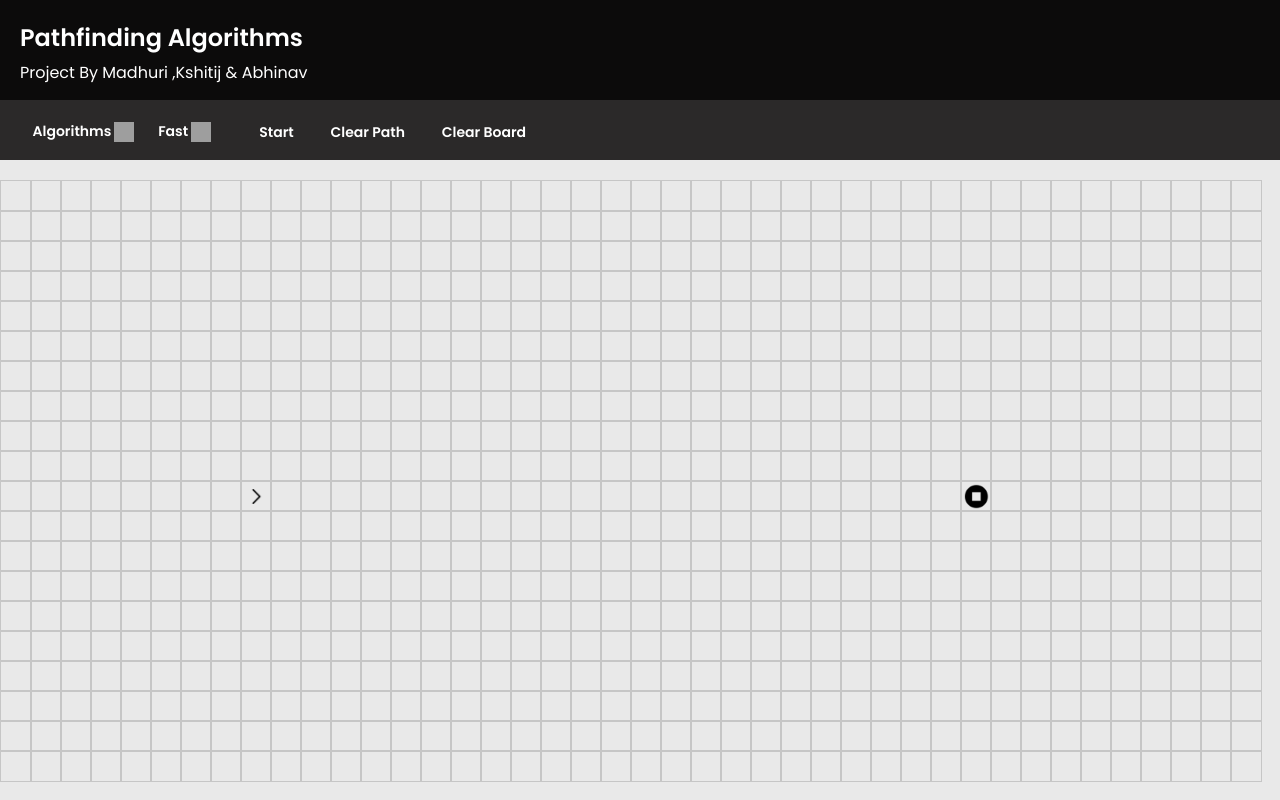
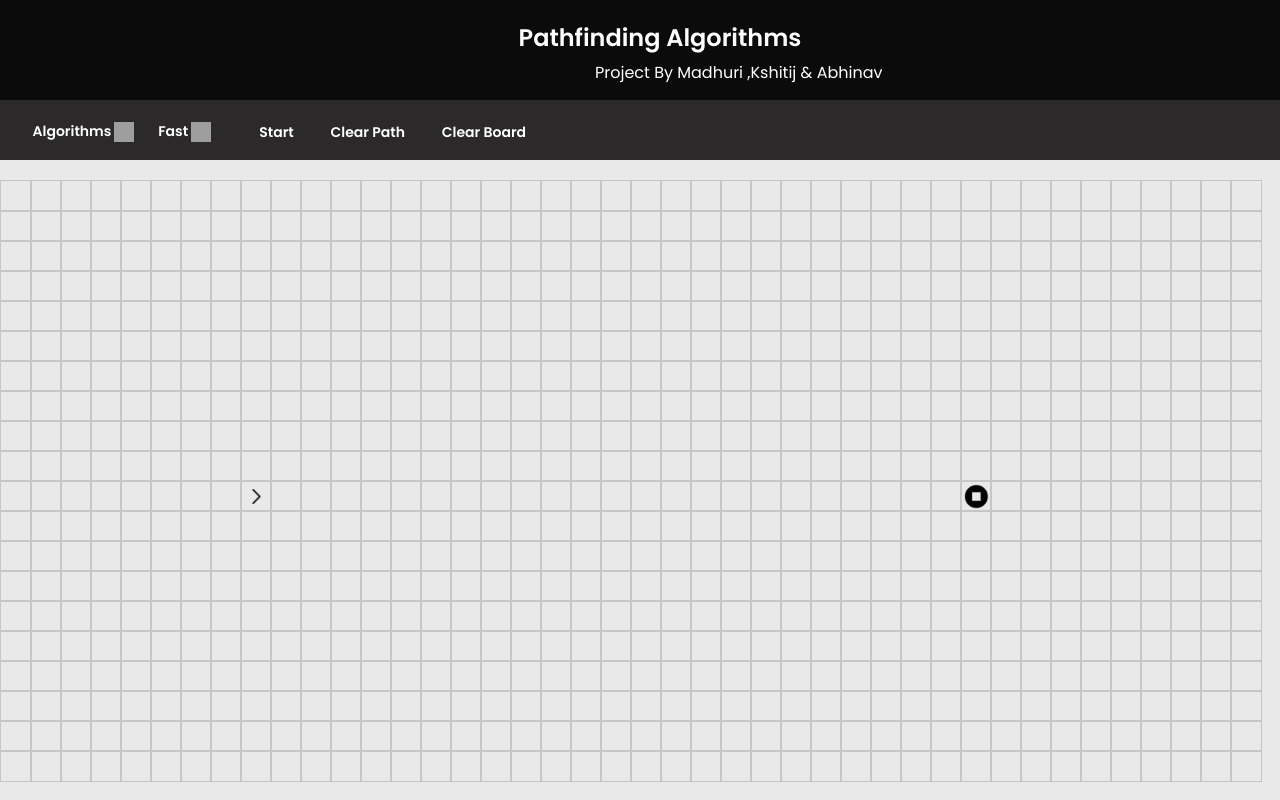
Before and after one commit to Kshitijr39077/pathfinding_visualizer, a plain HTML site: page index.html in a window 1280 px wide. Drawn offline with Linux system fonts and the light colour scheme; grey boxes are pictures that could not be loaded.

Commit message:
file changes

```diff
--- a/css/ui.css
+++ b/css/ui.css
@@ -18,6 +18,7 @@ html {
 .headder-text {
     font-weight: 600;
     font-size: 150%;
+    text-align: center;
 }
 
 .headder-title-container {
@@ -28,6 +29,7 @@ html {
     padding-left: 20px;
     padding-bottom: 15px;
     color:#fff;
+
 }
 
 .options-container {
@@ -36,6 +38,7 @@ html {
     background-color: #2b2929;
     padding: 10px;
     color: #fff;
+
 }
 
 .dropdown-surface {
@@ -109,6 +112,7 @@ img.dropdown-image {
     height: fit-content;
     width: fit-content;
     padding-top: 5px;
+    padding-left:575px;
 }
 
 .surface {
```
Also changed, not shown: index.html (+1 -0 lines).
